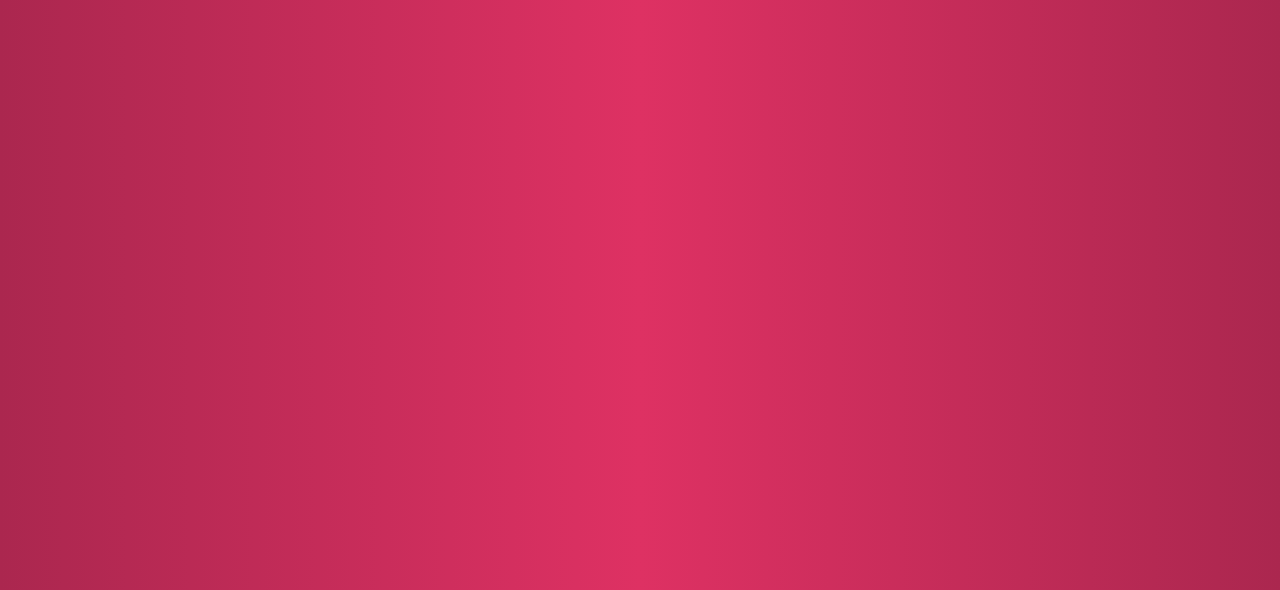
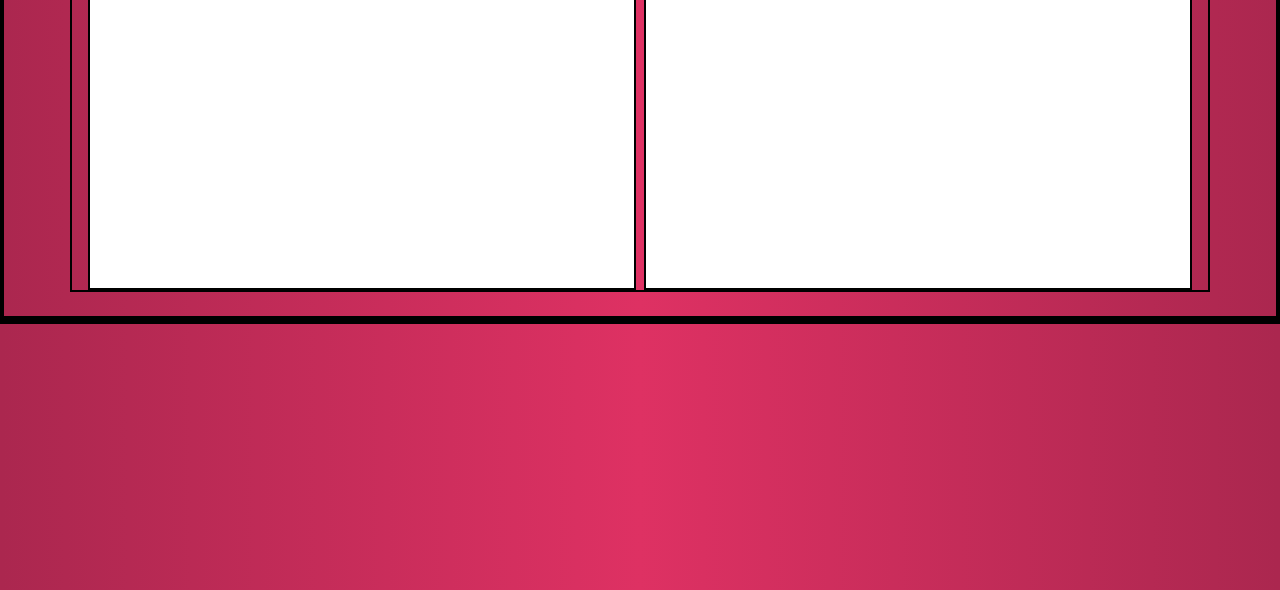
Before and after one commit to sergiocortessat/JS_ToDoList, a website built with webpack: page dist/index.html in a window 1280 px wide. Shown: the part 210-800 px from the top of the page. Built offline with nearby package versions, Linux system fonts and the light colour scheme.

Commit message:
Add symple style to index

```diff
--- a/src/index.js
+++ b/src/index.js
@@ -1,2 +1 @@
-import './layout.css';
-import './maxresdefault.jpg';
+import './style.css';
--- a/src/layout.css
+++ b/src/style.css
@@ -1,6 +1,15 @@
+* {
+  border: 2px solid black;
+}
+
 body {
-  border: 2px solid black;
   background-image: linear-gradient(to right, #ab274f, #de3163, #ab274f);
 }
 
 /* Body layout */
+
+main > div {
+  min-height: 350px;
+  width: 80%;
+  background-color: white;
+}
```
Also changed, not shown: dist/index.html.
